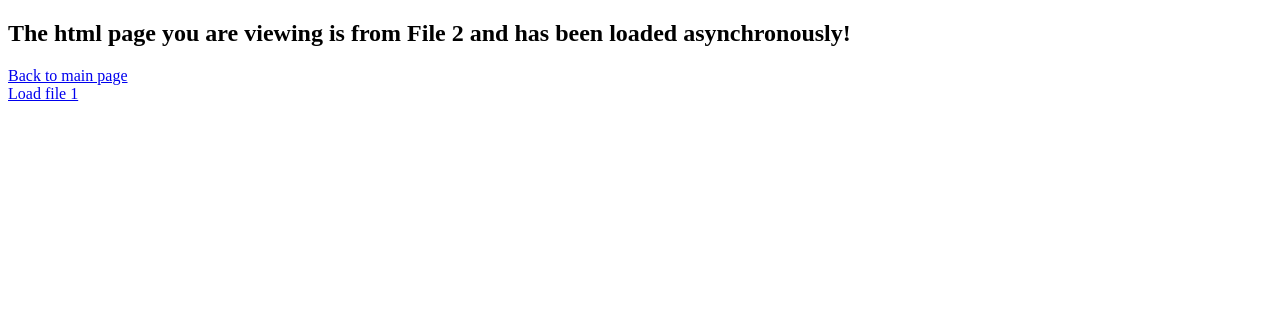
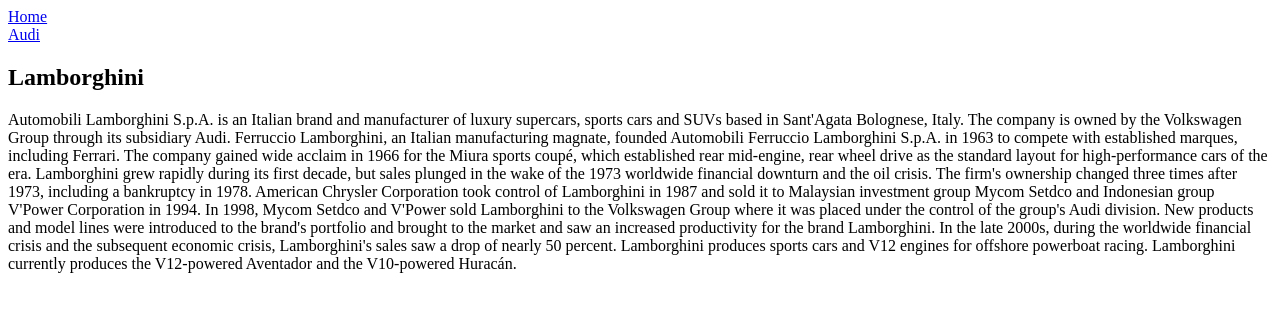
Before and after one commit to mutaimwiti/NODEJS-14TH-NOV-2017, a website: page file2.html in a window 1280 px wide. Drawn offline with Linux system fonts and the light colour scheme.

Commit message:
Few enhancements to interface

```diff
--- a/file2.html
+++ b/file2.html
@@ -5,9 +5,28 @@
     <title>Title</title>
 </head>
 <body>
-    <h2>The html page you are viewing is from File 2 and has been loaded asynchronously!</h2>
-    <a href="/">Back to main page</a>
+    <a href="/">Home</a>
     <br>
-    <a href="asynchronous?file=1">Load file 1</a>
+    <a href="asynchronous?file=1">Audi</a>
+    <h2>Lamborghini</h2>
+    <p>
+        Automobili Lamborghini S.p.A. is an Italian brand and manufacturer of luxury supercars, sports cars and SUVs
+        based in Sant'Agata Bolognese, Italy. The company is owned by the Volkswagen Group through its subsidiary Audi.
+
+        Ferruccio Lamborghini, an Italian manufacturing magnate, founded Automobili Ferruccio Lamborghini S.p.A. in 1963
+        to compete with established marques, including Ferrari. The company gained wide acclaim in 1966 for the Miura
+        sports coupé, which established rear mid-engine, rear wheel drive as the standard layout for high-performance
+        cars of the era. Lamborghini grew rapidly during its first decade, but sales plunged in the wake of the 1973
+        worldwide financial downturn and the oil crisis. The firm's ownership changed three times after 1973, including
+        a bankruptcy in 1978. American Chrysler Corporation took control of Lamborghini in 1987 and sold it to Malaysian
+        investment group Mycom Setdco and Indonesian group V'Power Corporation in 1994. In 1998, Mycom Setdco and
+        V'Power sold Lamborghini to the Volkswagen Group where it was placed under the control of the group's Audi
+        division.
+        New products and model lines were introduced to the brand's portfolio and brought to the market and saw an
+        increased productivity for the brand Lamborghini. In the late 2000s, during the worldwide financial crisis and
+        the subsequent economic crisis, Lamborghini's sales saw a drop of nearly 50 percent.
+        Lamborghini produces sports cars and V12 engines for offshore powerboat racing. Lamborghini currently produces
+        the V12-powered Aventador and the V10-powered Huracán.
+    </p>
 </body>
 </html>
```
Also changed, not shown: file1.html (+21 -3 lines), index.html (+3 -3 lines).
